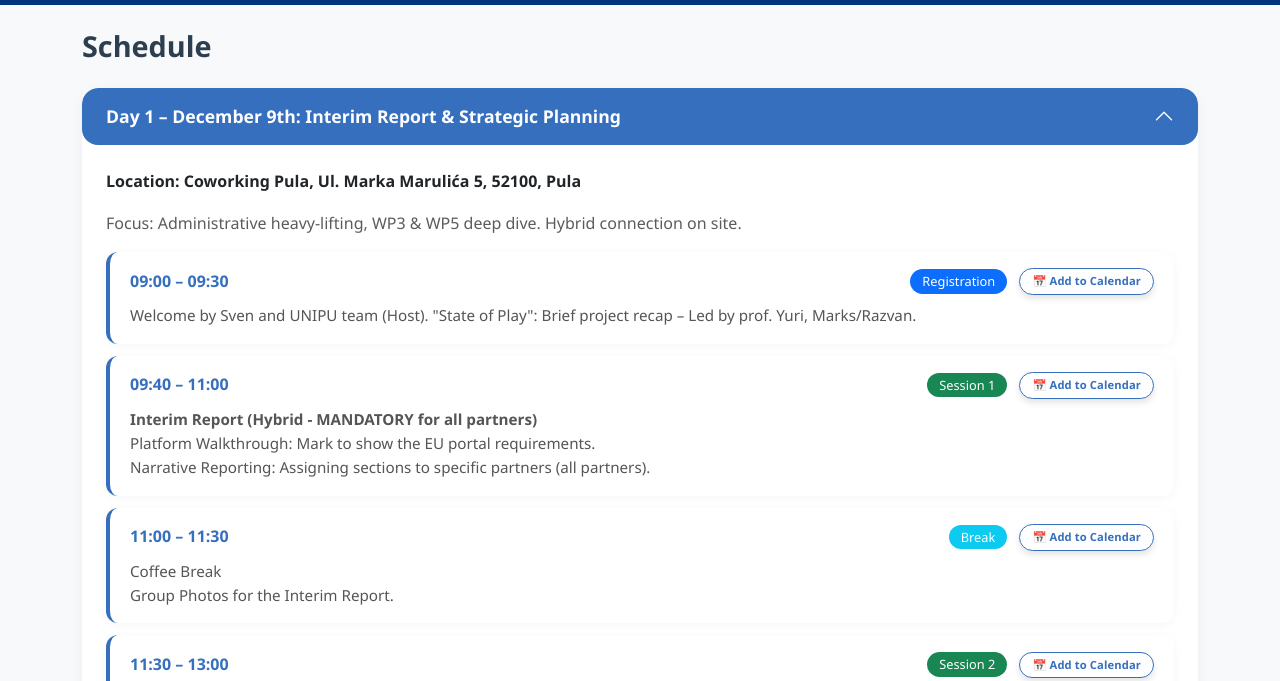
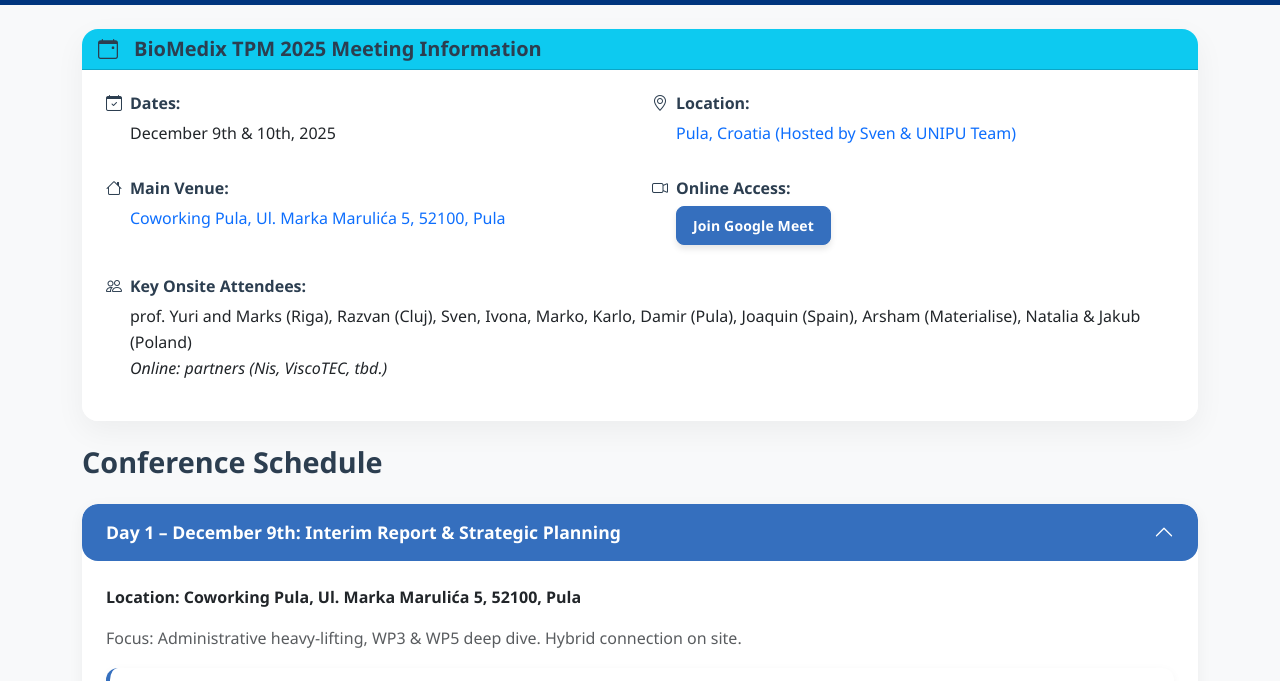
Before and after one commit to BioMedix-unipu/BioMedix-unipu.github.io, a website with bundled scripts: page app/home.html in a window 1280 px wide. Shown: the part 92-773 px from the top of the page. Built offline with nearby package versions, Linux system fonts and the light colour scheme; no server answers; sample sign-in values are in the browser's storage.

Commit message:
aaaaaaaaaaaeeeeeeeeeee

```diff
--- a/app/home.html
+++ b/app/home.html
@@ -67,8 +67,45 @@
     <div class="container mt-4">
         <div id="alertContainer"></div>
 
+        <!-- Meeting Information Card -->
+        <div class="card mb-4 border-info">
+            <div class="card-header bg-info text-white">
+                <h4 class="card-title mb-0">
+                    <i class="bi bi-calendar-event me-2"></i>
+                    BioMedix TPM 2025 Meeting Information
+                </h4>
+            </div>
+            <div class="card-body">
+                <div class="row">
+                    <div class="col-md-6 mb-3">
+                        <h6><i class="bi bi-calendar-check me-2"></i><strong>Dates:</strong></h6>
+                        <p class="ms-4">December 9th & 10th, 2025</p>
+                    </div>
+                    <div class="col-md-6 mb-3">
+                        <h6><i class="bi bi-geo-alt me-2"></i><strong>Location:</strong></h6>
+                        <p class="ms-4"><a href="https://maps.app.goo.gl/HJziJhJg9auQfeHfA" target="_blank" class="text-decoration-none">Pula, Croatia (Hosted by Sven & UNIPU Team)</a></p>
+                    </div>
+                </div>
+                <div class="row">
+                    <div class="col-md-6 mb-3">
+                        <h6><i class="bi bi-house me-2"></i><strong>Main Venue:</strong></h6>
+                        <p class="ms-4"><a href="https://maps.app.goo.gl/HJziJhJg9auQfeHfA" target="_blank" class="text-decoration-none">Coworking Pula, Ul. Marka Marulića 5, 52100, Pula</a></p>
+                    </div>
+                    <div class="col-md-6 mb-3">
+                        <h6><i class="bi bi-camera-video me-2"></i><strong>Online Access:</strong></h6>
+                        <p class="ms-4"><a href="https://meet.google.com/aon-tbxm-nqs" target="_blank" class="btn btn-sm btn-primary">Join Google Meet</a></p>
+                    </div>
+                </div>
+                <div class="mb-3">
+                    <h6><i class="bi bi-people me-2"></i><strong>Key Onsite Attendees:</strong></h6>
+                    <p class="ms-4">prof. Yuri and Marks (Riga), Razvan (Cluj), Sven, Ivona, Marko, Karlo, Damir (Pula), Joaquin (Spain), Arsham (Materialise), Natalia & Jakub (Poland)<br>
+                    <em>Online: partners (Nis, ViscoTEC, tbd.)</em></p>
+                </div>
+            </div>
+        </div>
+
         <!-- Schedule Section (removed tabs, direct display) -->
-        <h2 class="mb-4">Schedule</h2>
+        <h2 class="mb-4">Conference Schedule</h2>
 
         <!-- Schedule Content -->
         <div id="schedule">
```
Also changed, not shown: app/profile.html (+7 -2 lines).
